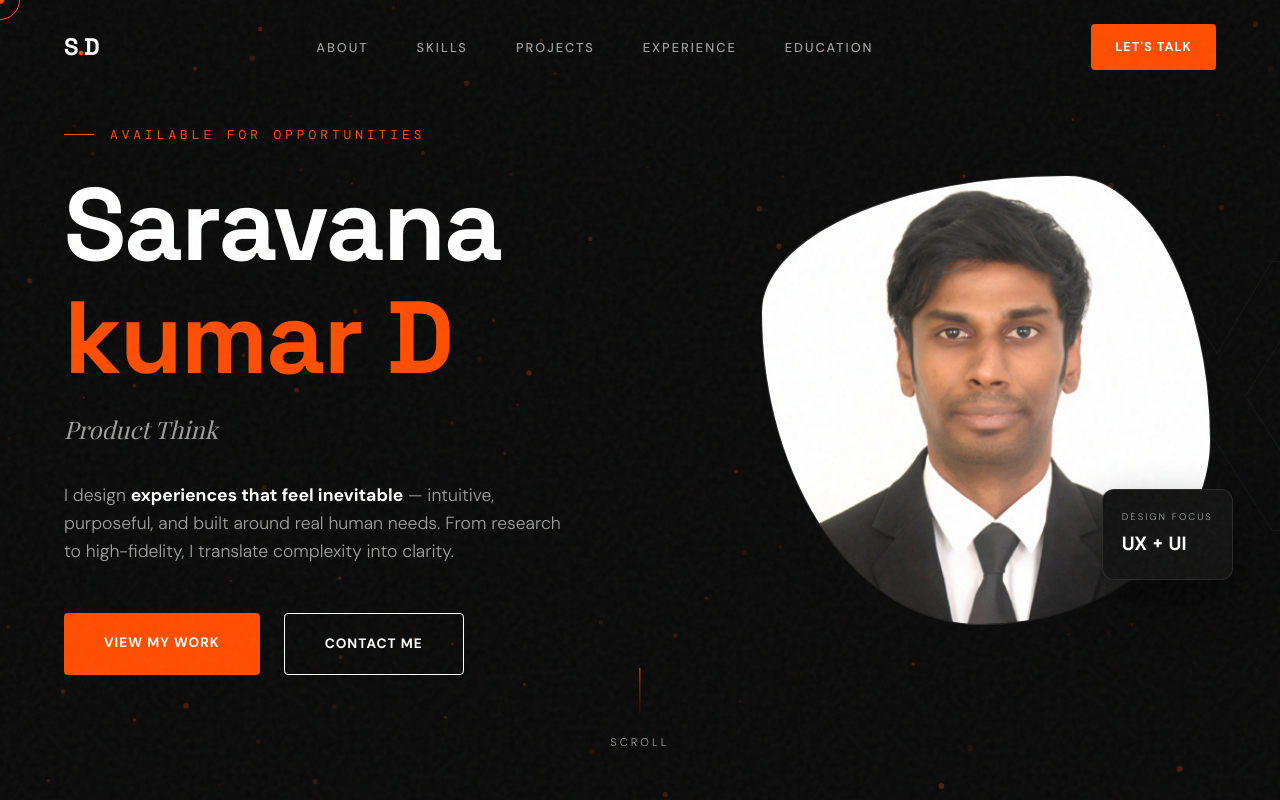
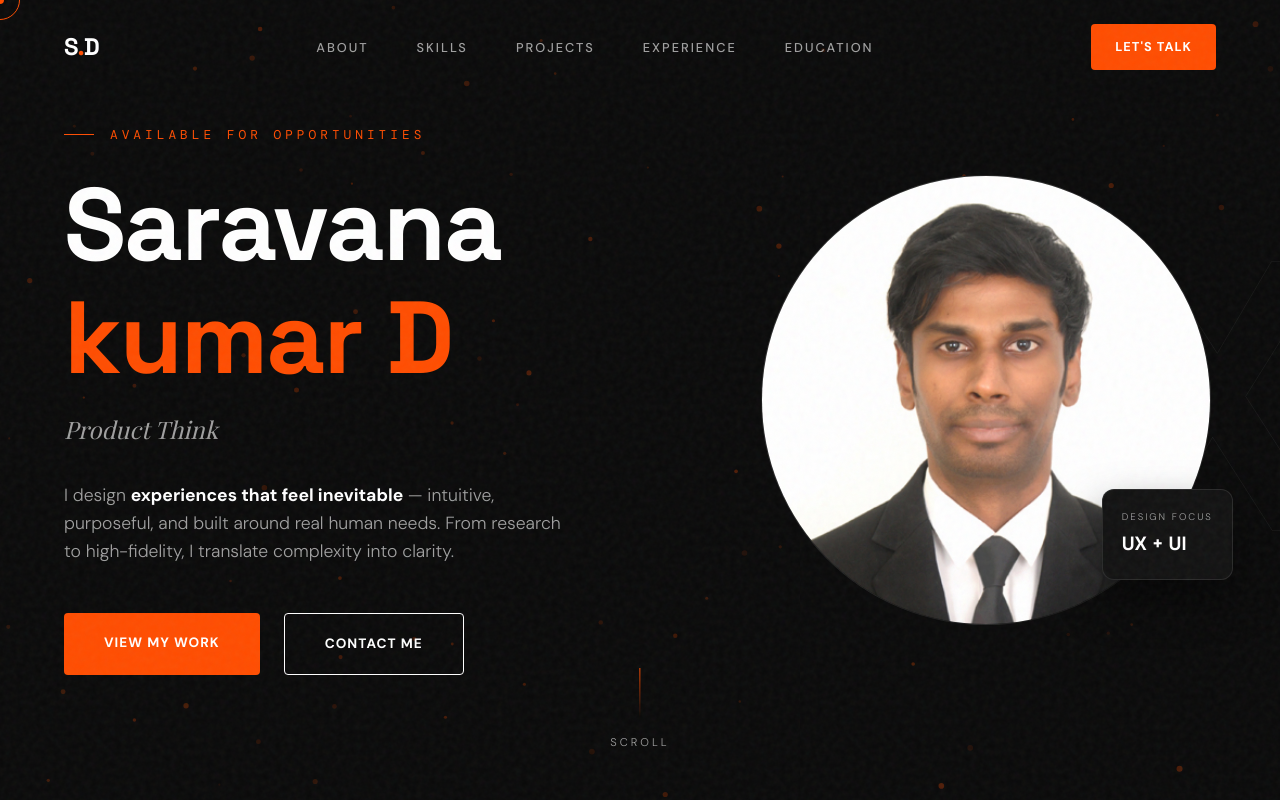
Before and after one commit to saradesignuiux-glitch/portfolio, a plain HTML site: page index.html in a window 1280 px wide. Shown: the top 800 px of the page. Drawn offline with nearby package versions, Linux system fonts and the light colour scheme; animation ran at ten frames a second; a web font is replaced by a local one.

Commit message:
Change profile layout to circular

```diff
--- a/styles.css
+++ b/styles.css
@@ -373,13 +373,12 @@ nav.scrolled {
     width: 100%; height: 100%;
     background: linear-gradient(135deg, #1a1a1a, #000);
     border: 1px solid var(--border);
-    border-radius: 40% 60% 70% 30% / 40% 50% 60% 70%;
+    border-radius: 50%;
     display: flex;
     align-items: center;
     justify-content: center;
     position: relative;
     overflow: hidden;
-    animation: blob 10s infinite alternate;
 }
 
 @keyframes blob {
@@ -391,7 +390,7 @@ nav.scrolled {
     width: 100%;
     height: 100%;
     object-fit: cover;
-    object-position: center 10%;
+    object-position: center top;
 }
 
 .hero-badge {
```
Also changed, not shown: saravanakumar-portfolio.html (+2 -2 lines).
